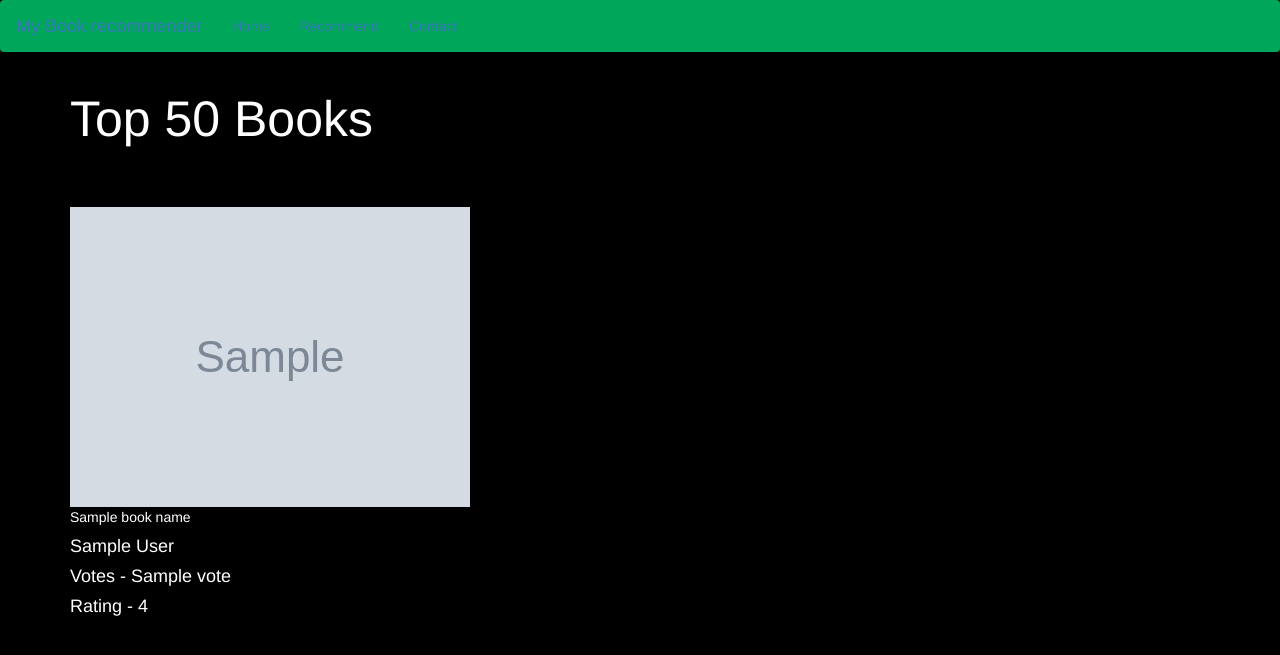
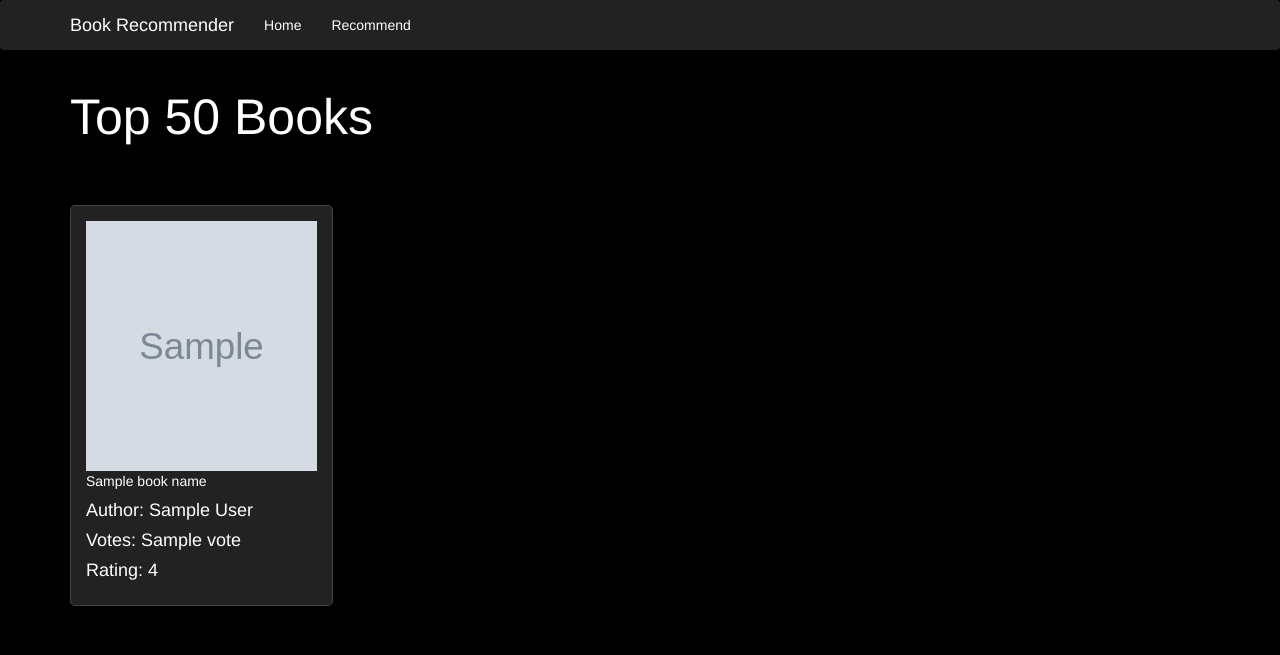
Before and after one commit to Uday-kiran9147/book-recommendation-system, a Flask app: template templates/index.html in a window 1280 px wide. Shown: the top 655 px of the page. Run offline with Flask 3, Linux system fonts and the light colour scheme; the template is opened without the code that fills it: most values are stand-ins (such as "Sample title", 1, 10 or a date in 2020); grey boxes marked "Sample" are stand-in pictures; parts of the project's set-up code (start-up, migrations or seed data) failed here and were passed over.

Commit message:
style: enhance UI

```diff
--- a/templates/index.html
+++ b/templates/index.html
@@ -3,23 +3,53 @@
 <head>
     <meta charset="UTF-8">
     <title>Book Recommender System</title>
-    <!-- Latest compiled and minified CSS -->
+    <!-- Bootstrap CSS -->
     <link rel="stylesheet" href="https://cdn.jsdelivr.net/npm/bootstrap@3.3.7/dist/css/bootstrap.min.css" integrity="sha384-BVYiiSIFeK1dGmJRAkycuHAHRg32OmUcww7on3RYdg4Va+PmSTsz/K68vbdEjh4u" crossorigin="anonymous">
-</head>
     <style>
-    .text-white{
-        color:white
+        body {
+            background-color: black;
+            color: white;
+        }
+        .navbar {
+            background-color: #222 !important;
+            border: none;
+        }
+        .navbar a {
+            color: white !important;
+        }
+        .navbar a:hover {
+            text-decoration: underline;
+        }
+        .card {
+            background-color: #222;
+            border: 1px solid #444;
+            padding: 15px;
+            border-radius: 5px;
+            color: white;
+            transition: transform 0.3s;
+        }
+        .card:hover {
+            transform: scale(1.05);
+        }
+        .card img {
+            width: 100%;
+            height: 250px;
+        }
+        .text-white {
+            color: white;
         }
     </style>
-<body style="background-color:black">
+</head>
+<body>
 
-    <nav class="navbar" style="background-color:#00a65a">
-        <a class="navbar-brand">My Book recommender</a>
+<nav class="navbar">
+    <div class="container">
+        <a class="navbar-brand" href="/">Book Recommender</a>
         <ul class="nav navbar-nav">
             <li><a href="/">Home</a></li>
             <li><a href="/recommend">Recommend</a></li>
-            <li><a>Contact</a></li>
         </ul>
+    </div>
 </nav>
 
 <div class="container">
@@ -32,17 +62,15 @@
             <div class="col-md-3" style="margin-top:50px">
                 <div class="card">
                     <div class="card-body">
-                            <img class="card-img-top" src="{{ image[i] }}">
-                            <p class="text-white">{{ book_name[i] }}</p>
-                            <h4 class="text-white">{{ author[i] }}</h4>
-                            <h4 class="text-white">Votes - {{ votes[i] }}</h4>
-                            <h4 class="text-white">Rating - {{ rating[i] }}</h4>
+                        <img class="card-img-top" src="{{ image[i] }}" alt="Book Image">
+                        <p>{{ book_name[i] }}</p>
+                        <h4>Author: {{ author[i] }}</h4>
+                        <h4>Votes: {{ votes[i] }}</h4>
+                        <h4>Rating: {{ rating[i] }}</h4>
                     </div>
                 </div>
             </div>
         {% endfor %}
-
-
     </div>
 </div>
 
```
Also changed, not shown: templates/recommend.html (+44 -20 lines). Lines whose indentation alone changed are shown as unchanged.
